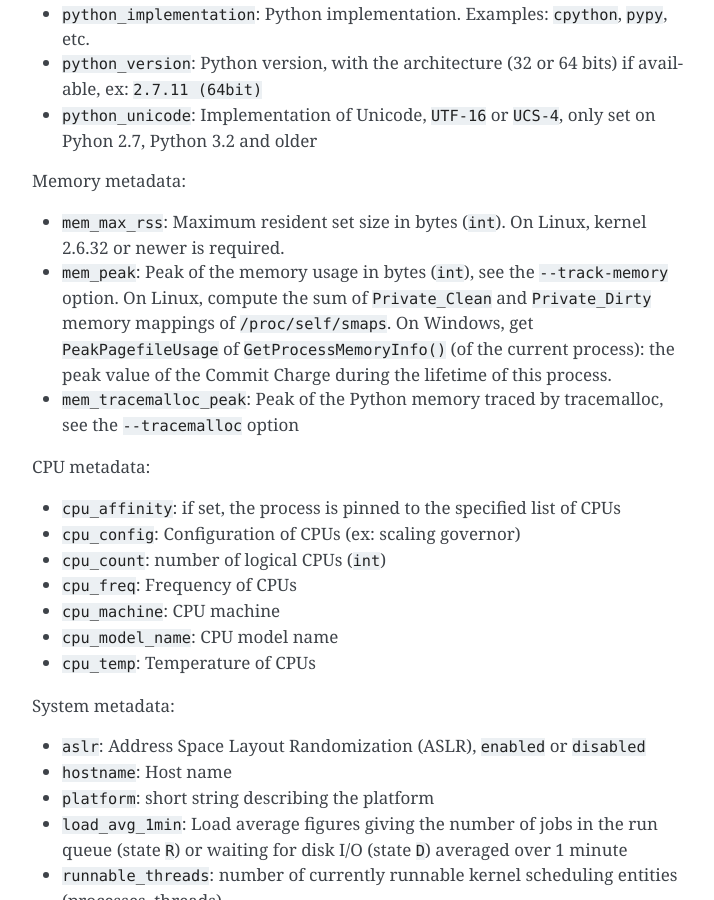
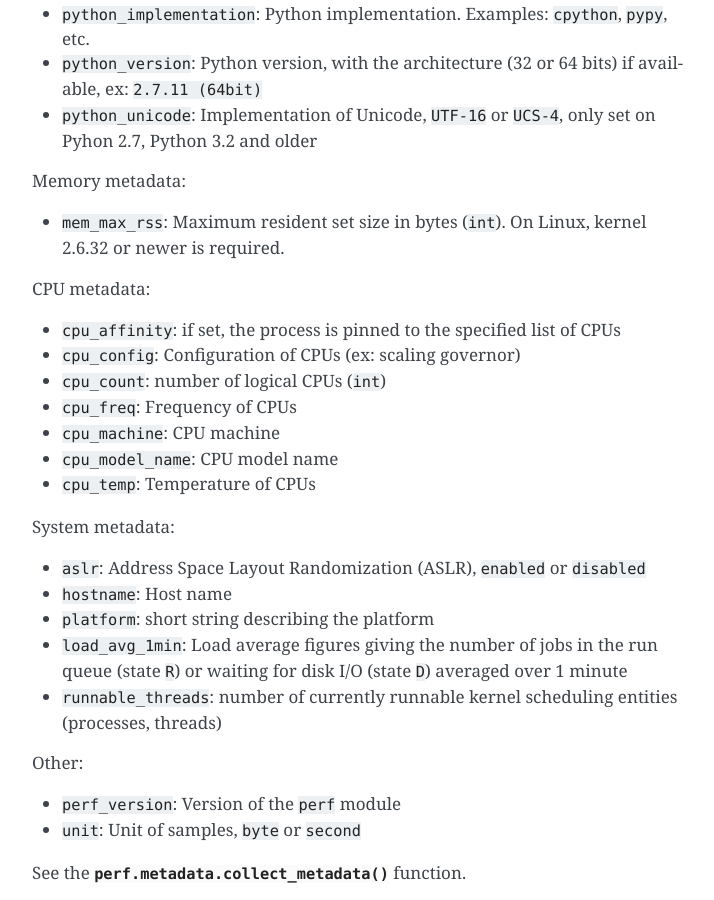
Before and after one commit to psf/pyperf, a Sphinx documentation site: the page built from doc/perf.rst, in a window 1280 px wide and 900 px high, scrolled down 3456 px. Shown: the whole window, without its empty margins (388-1102 px from the left). Built offline with Sphinx 7.4.7, drawn with Linux system fonts in a browser that asks for light colours.

```diff
--- a/TODO.rst
+++ b/TODO.rst
@@ -5,8 +5,6 @@
   sometimes create a sample equals to 0
 * unify calibration and warmup?
 * calibration: don't loose the sample, use it as the first sample?
-* --tracemalloc/--track-memory: use mem_peak as the benchmark value and
-  add an unit (bytes, seconds) to benchmarks!
 * Make benchmark name mandatory?
 * metadata: get Python Mercurial revision and the "+" modified marker
 * Write unit test for compare_to --group-by-speed
--- a/doc/perf.rst
+++ b/doc/perf.rst
@@ -187,14 +187,6 @@
 
 * ``mem_max_rss``: Maximum resident set size in bytes (``int``). On Linux,
   kernel 2.6.32 or newer is required.
-* ``mem_peak``: Peak of the memory usage in bytes (``int``), see
-  the ``--track-memory`` option. On Linux, compute the sum of ``Private_Clean``
-  and ``Private_Dirty`` memory mappings of ``/proc/self/smaps``. On Windows,
-  get ``PeakPagefileUsage`` of ``GetProcessMemoryInfo()`` (of the current
-  process): the peak value of the Commit Charge during the lifetime of this
-  process.
-* ``mem_tracemalloc_peak``: Peak of the Python memory traced by tracemalloc,
-  see the ``--tracemalloc`` option
 
 CPU metadata:
 
```
Also changed, not shown: doc/text_runner.rst (+6 -3 lines), 1 other file.
